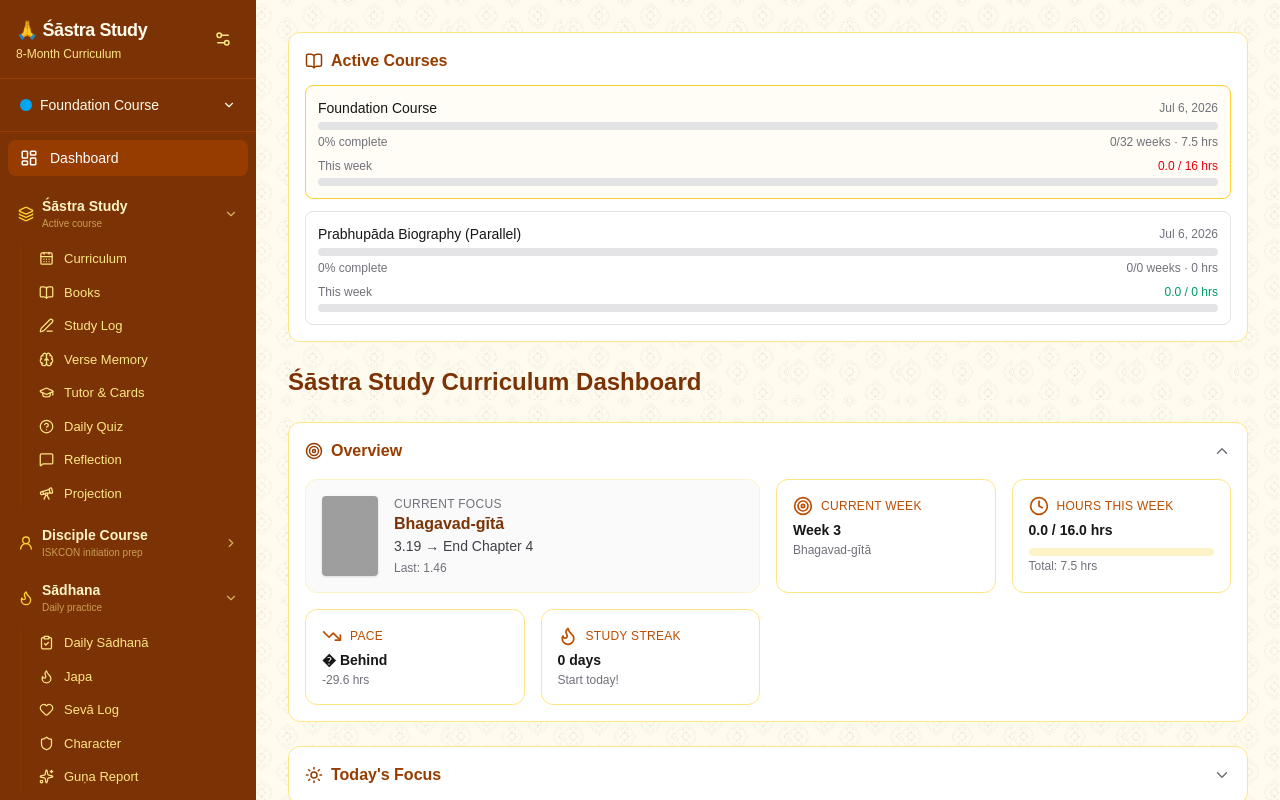
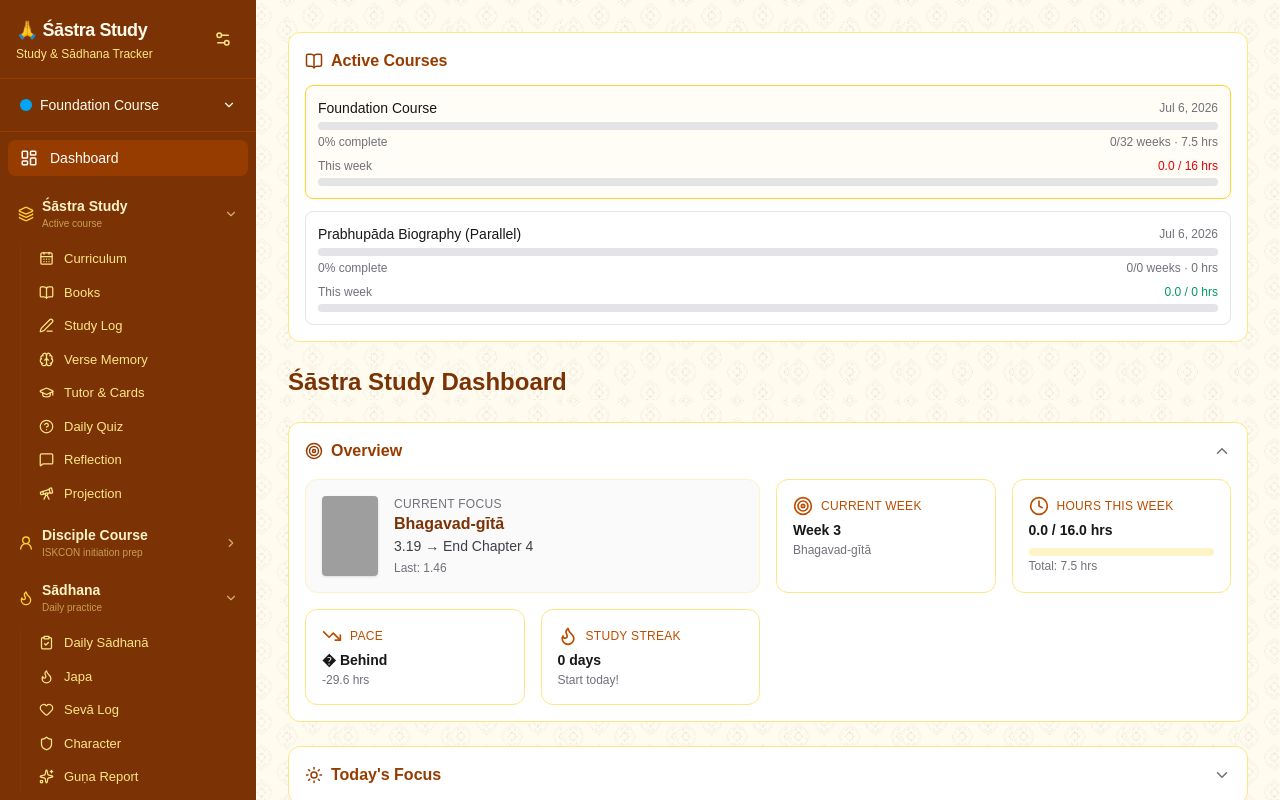
Before and after one commit to rowan-machine/sastra-study, a Next.js app: page / in a window 1280 px wide. Built offline with nearby package versions, Linux system fonts and the light colour scheme; grey boxes are pictures that could not be loaded.

Commit message:
rebrand: generalize app name to Śāstra Study

```diff
--- a/src/app/layout.tsx
+++ b/src/app/layout.tsx
@@ -13,8 +13,8 @@ const geistMono = Geist_Mono({
 });
 
 export const metadata: Metadata = {
-  title: "Śāstra Study Curriculum",
-  description: "8-month study tracker for Vaishnava scriptures",
+  title: "Śāstra Study",
+  description: "Configurable study and sādhana tracker for Gaudiya Vaiṣṇavas",
 };
 
 export default function RootLayout({
--- a/src/app/page.tsx
+++ b/src/app/page.tsx
@@ -1770,7 +1770,7 @@ export default function Home() {
         <div className="p-4 border-b border-amber-800 dark:border-zinc-800 flex items-center justify-between">
           <div>
             <h1 className="text-lg font-bold tracking-tight">🙏 Śāstra Study</h1>
-            <p className="text-xs text-amber-200 dark:text-zinc-400 mt-0.5">8-Month Curriculum</p>
+            <p className="text-xs text-amber-200 dark:text-zinc-400 mt-0.5">Study & Sādhana Tracker</p>
           </div>
           <button
             onClick={() => setActiveTab("settings")}
--- a/src/components/Dashboard.tsx
+++ b/src/components/Dashboard.tsx
@@ -239,7 +239,7 @@ export function Dashboard({ settings, courses, activeCourseId, curriculum, daily
     <div className="p-8 max-w-6xl mx-auto">
       <ActiveCoursesTracker courses={courses} activeCourseId={activeCourseId} onCourseSelect={onCourseSelect} />
       <h2 className="text-2xl font-bold text-amber-900 dark:text-amber-100 mb-6">
-        Śāstra Study Curriculum Dashboard
+        Śāstra Study Dashboard
       </h2>
 
       {/* Overview — always visible summary */}
--- a/src/lib/data.ts
+++ b/src/lib/data.ts
@@ -1,4 +1,4 @@
-// Types and seed data for the Sastra Study Curriculum app
+// Types and seed data for the Śāstra Study app
 
 // Verse counts per chapter for interpolating daily targets
 // Key: lowercase book name (or substring). For books not listed, a default of 40 verses/chapter is used.
```
